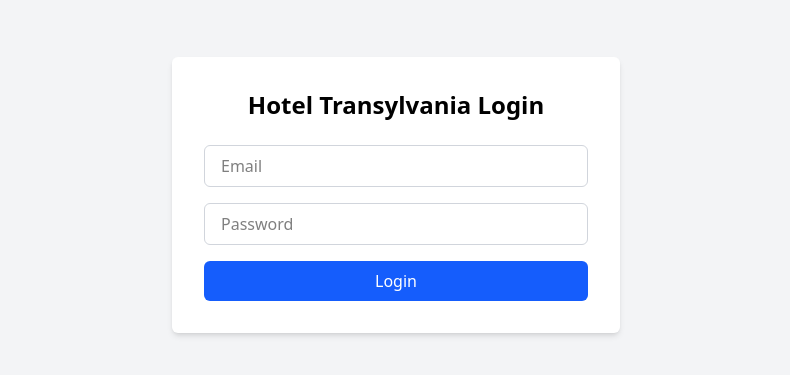
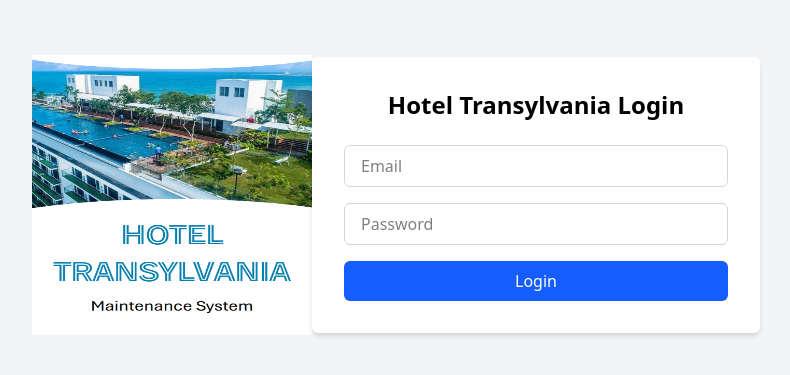
Before and after one commit to vinuwa98/Hotel-Transylvania_FrontEnd, a React (Vite) app: page / in a window 1280 px wide. Shown: the part 205-580 px from the top of the page, without its empty margins (244-1034 px from the left). Built offline with nearby package versions, Linux system fonts and the light colour scheme.

Commit message:
Fix Picture Size and location

```diff
--- a/src/pages/LoginPage.jsx
+++ b/src/pages/LoginPage.jsx
@@ -1,13 +1,22 @@
 import React from 'react';
 import AuthSection from '../Components/organisms/AuthSection';
+import loginImage from '../assets/login.png'; // 🔸 import your image
 
 /**
  * LoginPage is the full screen page that shows the AuthSection (Login UI).
  */
 function LoginPage() {
   return (
-    <div>
-      <AuthSection />
+    <div className="flex min-h-screen bg-gray-100">
+      {/* 🔸 Left side image */}
+
+
+      {/* 🔸 Right side login form */}
+      <div className="w-full md:w-1/1 flex items-center justify-center md:flex">
+        <img src={loginImage} alt="Login Visual" className="size-70" />
+
+        <AuthSection />
+      </div>
     </div>
   );
 }
```
Also changed, not shown: src/assets/login.png (added).
